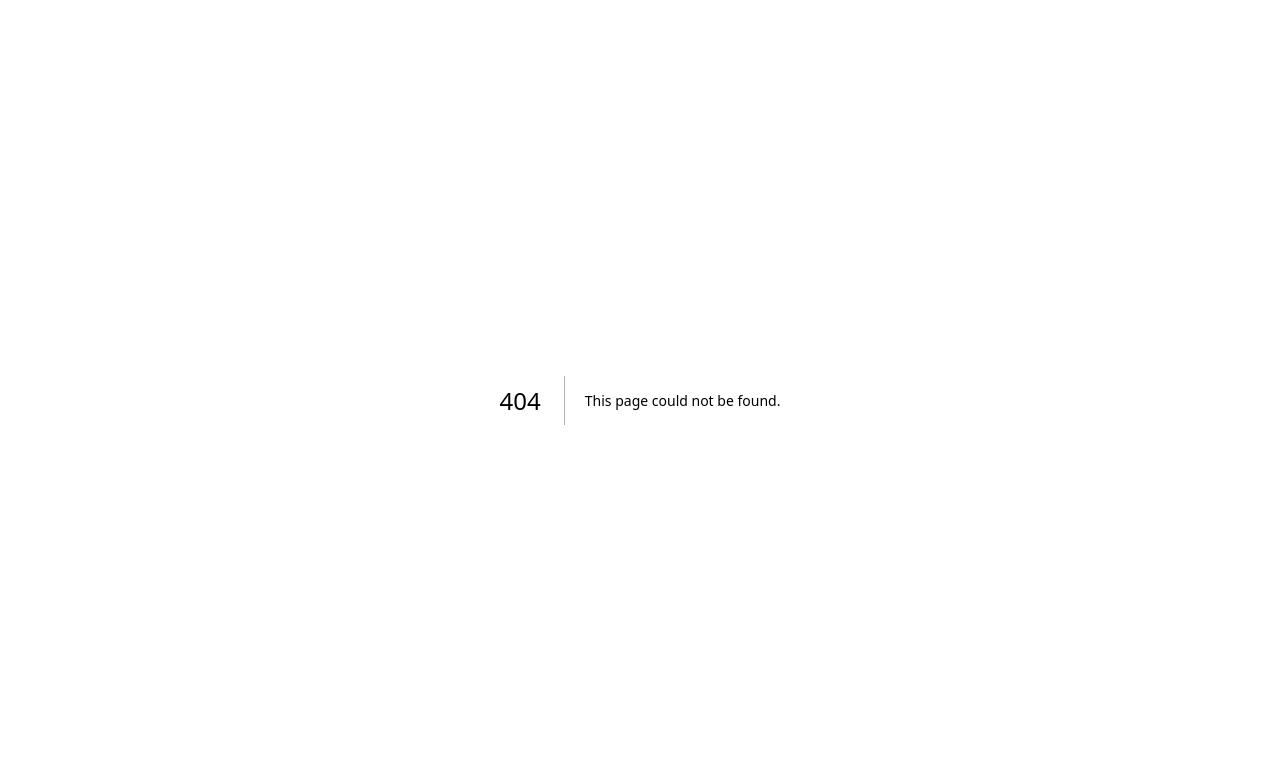
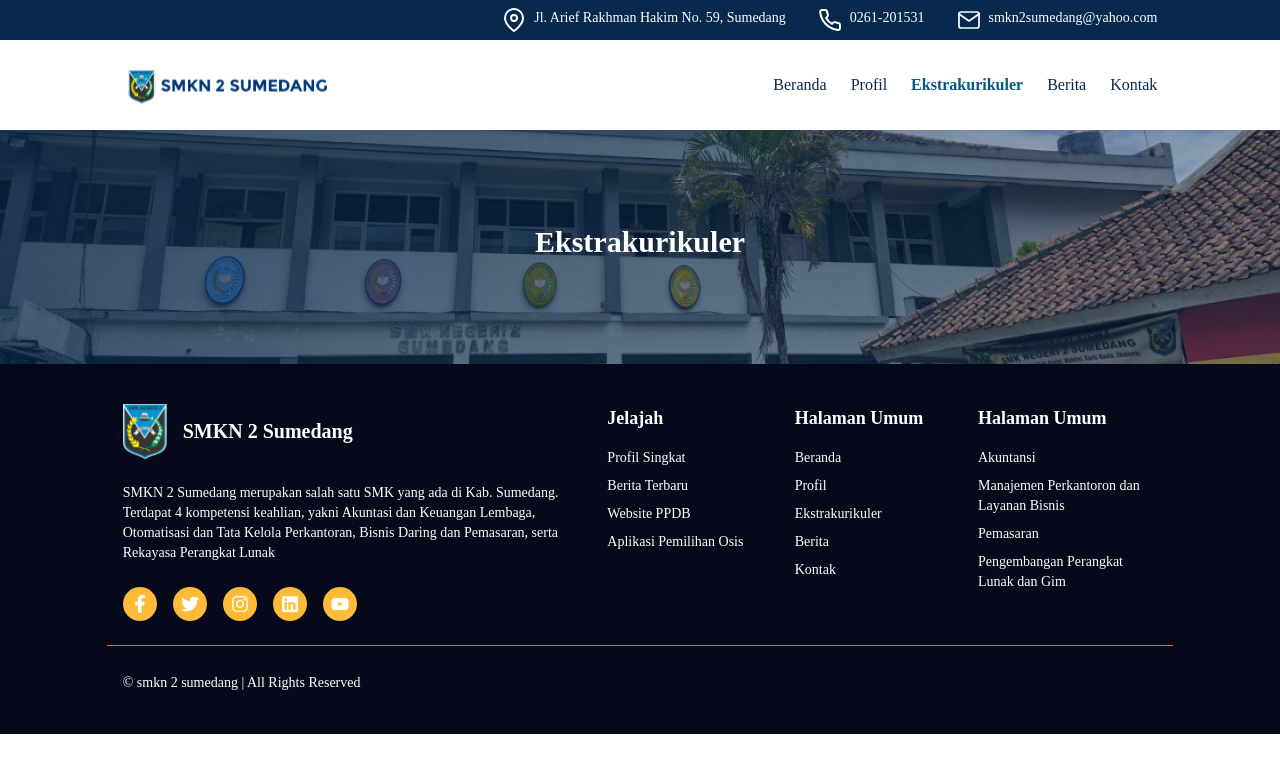
Before and after one commit to isyhfadilah/smkn2sumedang, a Next.js app: page /ekstrakurikuler in a window 1280 px wide. Before the commit this address had no page. Shown: the top 772 px of the page. Built offline with nearby package versions, Linux system fonts and the light colour scheme; a web font is replaced by a local one.

Commit message:
feat: add ekstrakurikuler page

```diff
--- /dev/null
+++ b/src/app/(client)/ekstrakurikuler/page.tsx
@@ -0,0 +1,9 @@
+import { Hero } from '@/components/common/hero'
+
+export default function Ekstrakurikuler() {
+  return (
+    <main>
+      <Hero image="/images/landing/hero.png" title="Ekstrakurikuler" />
+    </main>
+  )
+}
--- a/src/data/menu.ts
+++ b/src/data/menu.ts
@@ -12,8 +12,8 @@ export const menu = [
   //     link: '/jurusan'
   //   },
   {
-    name: 'Extrakurikuler',
-    link: '/extrakurikuler'
+    name: 'Ekstrakurikuler',
+    link: '/ekstrakurikuler'
   },
   {
     name: 'Berita',
--- a/src/shared/styles/app.css
+++ b/src/shared/styles/app.css
@@ -648,6 +648,7 @@
 .text-gray-400{--un-text-opacity:1;color:rgba(156,163,175,var(--un-text-opacity));}
 .text-primary{--un-text-opacity:1;color:rgba(7,41,77,var(--un-text-opacity));}
 .text-red-400{--un-text-opacity:1;color:rgba(248,113,113,var(--un-text-opacity));}
+.text-secondary{--un-text-opacity:1;color:rgba(255,187,56,var(--un-text-opacity));}
 .text-slate{--un-text-opacity:1;color:rgba(148,163,184,var(--un-text-opacity));}
 .text-white\/50{color:rgba(255,255,255,0.5);}
 .\!disabled\:text-opacity-10:disabled{--un-text-opacity:0.1 !important;}
```
Also changed, not shown: src/components/common/sections/profil/sejarah.tsx (added, +26 -0 lines), src/components/common/sections/profil/index.tsx (added).
